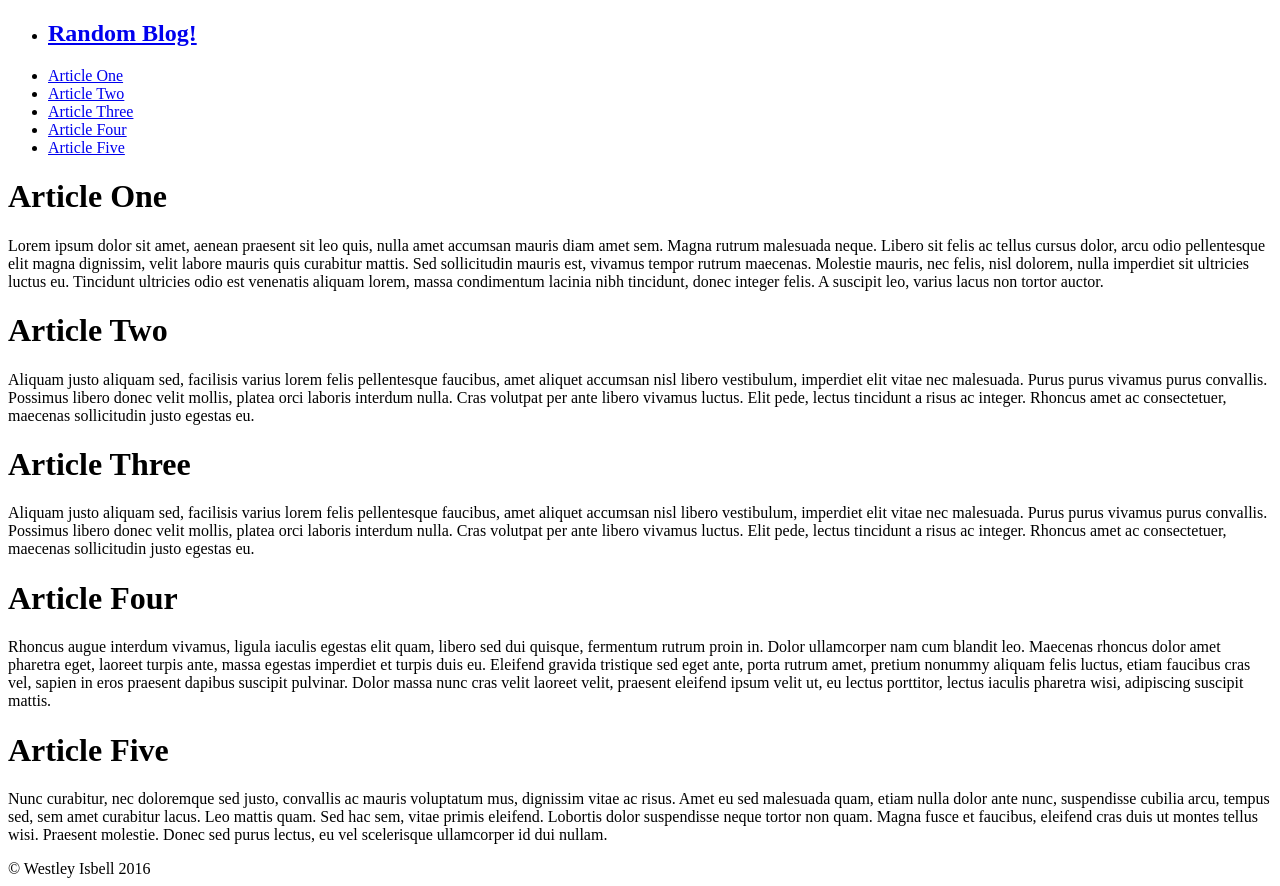
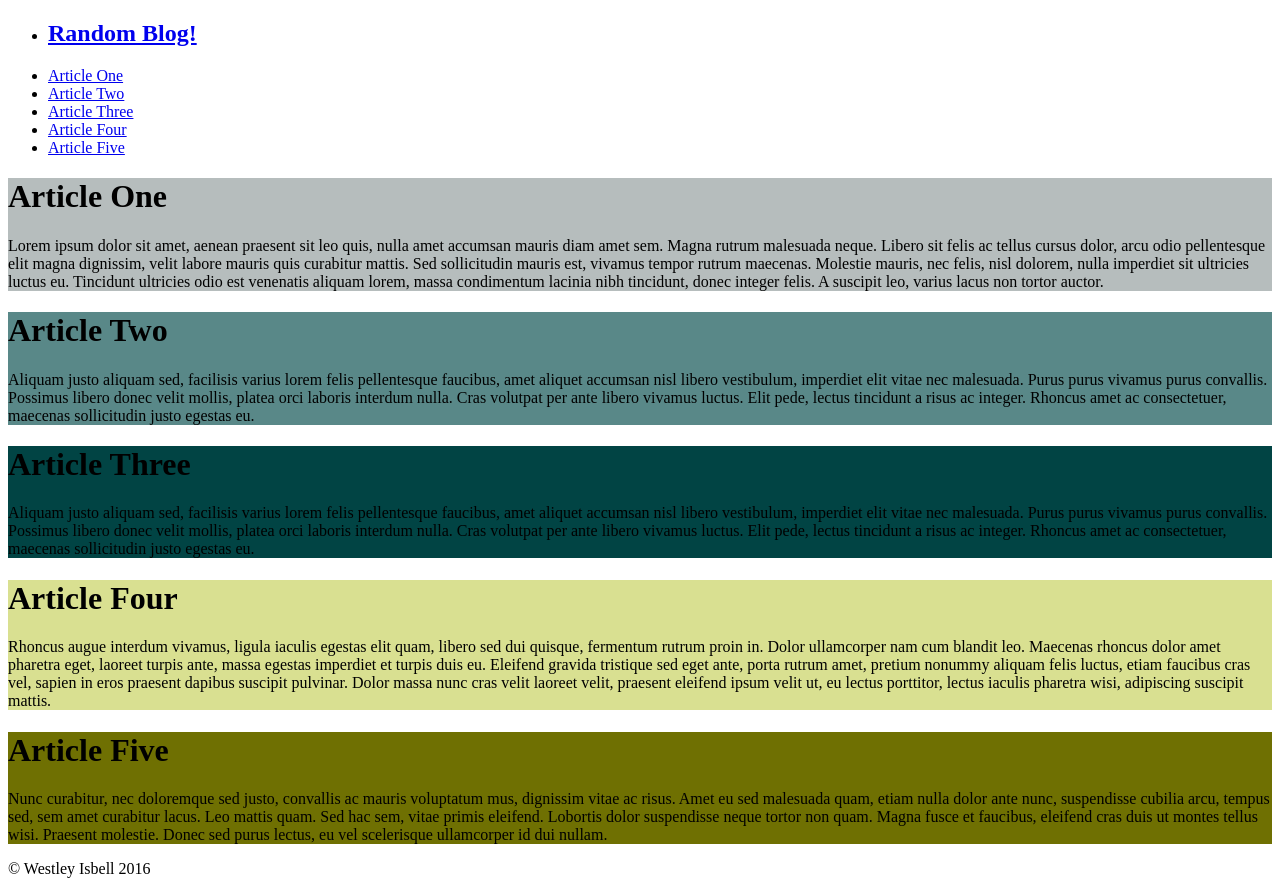
Before and after one commit to Wisbell/css_exercises_article_styles, a plain HTML site: page index.html in a window 1280 px wide. Drawn offline with Linux system fonts and the light colour scheme.

Commit message:
Added background colors to each article

```diff
--- a/articles.css
+++ b/articles.css
@@ -1,3 +1,37 @@
+/* Articles */
+.article_holder {
+
+}
+
+.article1 {
+	background-color: #B6BDBD;
+}
+
+.article2 {
+	background-color: #598888;
+}
+
+.article3 {
+	background-color: #014444;
+}
+
+.article4 {
+	background-color: #D9E091;
+}
+
+.article5 {
+	background-color: #6F7002;
+}
+
+
+
+
+
+
+
+
+
+/*
 body {
 	background-color: #042037;
 	font-family: "Helvetica Neue", Helvetica, Arial, sans-serif;
@@ -8,19 +42,7 @@ body {
 
 	padding-top: 100px;
 }
-/*
-#space_taker {
-	background-color: #042037;
-	width: 100%;
-	top: 0;
-	left: 0;
-	z-index: 1;
-	color: white;
-	padding-bottom: 10px;
-	visibility: hidden;
-	margin: 0;
-}
-*/
+
 nav {
 	background-color: #042037;
 	width: 100%;
@@ -88,3 +110,5 @@ ul#nav li {
 #article5 {
 	background-color: #718EA4;
 }
+
+*/
--- a/index.html
+++ b/index.html
@@ -3,7 +3,7 @@
 <head>
 	<title>Random Blog</title>
 	<link href="https://fonts.googleapis.com/css?family=Roboto" rel="stylesheet">
-	<link rel="stylesheet" type="text/css" href="styles.css">
+	<link rel="stylesheet" type="text/css" href="articles.css">
 </head>
 <body>
 	<nav>
@@ -16,24 +16,24 @@
 			<li><a href="#article5">Article Five</a></li>
 		</ul>
 	</nav>
-	<div id="articles">
-	<div id="article1" class="article"><h1>Article One</h1>
+	<div class ="article_holder">
+	<div class="article1"><h1>Article One</h1>
 	<p>Lorem ipsum dolor sit amet, aenean praesent sit leo quis, nulla amet accumsan mauris diam amet sem. Magna rutrum malesuada neque. Libero sit felis ac tellus cursus dolor, arcu odio pellentesque elit magna dignissim, velit labore mauris quis curabitur mattis. Sed sollicitudin mauris est, vivamus tempor rutrum maecenas. Molestie mauris, nec felis, nisl dolorem, nulla imperdiet sit ultricies luctus eu. Tincidunt ultricies odio est venenatis aliquam lorem, massa condimentum lacinia nibh tincidunt, donec integer felis. A suscipit leo, varius lacus non tortor auctor.</p>
 	</div>
 
-	<div id="article2" class="article"><h1>Article Two</h1>
+	<div class="article2"><h1>Article Two</h1>
 	<p>Aliquam justo aliquam sed, facilisis varius lorem felis pellentesque faucibus, amet aliquet accumsan nisl libero vestibulum, imperdiet elit vitae nec malesuada. Purus purus vivamus purus convallis. Possimus libero donec velit mollis, platea orci laboris interdum nulla. Cras volutpat per ante libero vivamus luctus. Elit pede, lectus tincidunt a risus ac integer. Rhoncus amet ac consectetuer, maecenas sollicitudin justo egestas eu.</p>
 	</div>
 
-	<div id="article3" class="article"><h1>Article Three</h1>
+	<div class="article3"><h1>Article Three</h1>
 	<p>Aliquam justo aliquam sed, facilisis varius lorem felis pellentesque faucibus, amet aliquet accumsan nisl libero vestibulum, imperdiet elit vitae nec malesuada. Purus purus vivamus purus convallis. Possimus libero donec velit mollis, platea orci laboris interdum nulla. Cras volutpat per ante libero vivamus luctus. Elit pede, lectus tincidunt a risus ac integer. Rhoncus amet ac consectetuer, maecenas sollicitudin justo egestas eu.</p>
 	</div>
 
-	<div id="article4" class="article"><h1>Article Four</h1>
+	<div class="article4"><h1>Article Four</h1>
 	<p>Rhoncus augue interdum vivamus, ligula iaculis egestas elit quam, libero sed dui quisque, fermentum rutrum proin in. Dolor ullamcorper nam cum blandit leo. Maecenas rhoncus dolor amet pharetra eget, laoreet turpis ante, massa egestas imperdiet et turpis duis eu. Eleifend gravida tristique sed eget ante, porta rutrum amet, pretium nonummy aliquam felis luctus, etiam faucibus cras vel, sapien in eros praesent dapibus suscipit pulvinar. Dolor massa nunc cras velit laoreet velit, praesent eleifend ipsum velit ut, eu lectus porttitor, lectus iaculis pharetra wisi, adipiscing suscipit mattis.</p>
 	</div>
 
-	<div id="article5" class="article"><h1>Article Five</h1>
+	<div class="article5"><h1>Article Five</h1>
 	<p>Nunc curabitur, nec doloremque sed justo, convallis ac mauris voluptatum mus, dignissim vitae ac risus. Amet eu sed malesuada quam, etiam nulla dolor ante nunc, suspendisse cubilia arcu, tempus sed, sem amet curabitur lacus. Leo mattis quam. Sed hac sem, vitae primis eleifend. Lobortis dolor suspendisse neque tortor non quam. Magna fusce et faucibus, eleifend cras duis ut montes tellus wisi. Praesent molestie. Donec sed purus lectus, eu vel scelerisque ullamcorper id dui nullam.</p>
 	</div>
 	</div>
```
